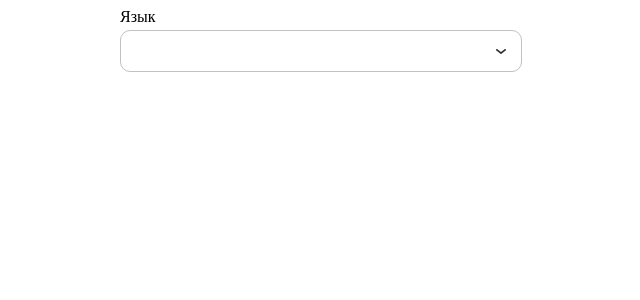
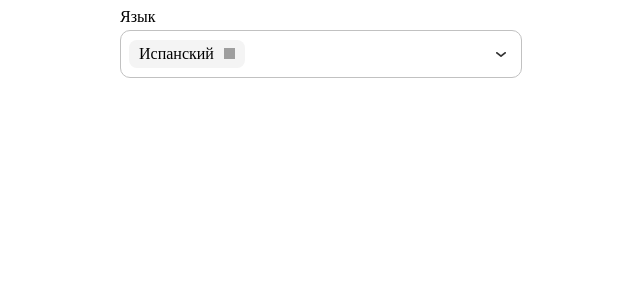
Before and after one commit to Parmon101/dropdown, a React (Create React App) app: page / in a window 1280 px wide. Shown: the top 300 px of the page, without its empty margins (320-960 px from the left). Built offline with nearby package versions, Linux system fonts and the light colour scheme; grey boxes are pictures that could not be loaded; the HTML template or start-up script is replaced by a standard one.

Commit message:
refactoring

```diff
--- a/src/components/Checkbox/Checkbox.tsx
+++ b/src/components/Checkbox/Checkbox.tsx
@@ -3,11 +3,8 @@ import { CheckboxType } from '../types/CheckboxType';
 import styles from './checkbox.module.css';
 
 export const Checkbox: React.FC<CheckboxType> = ({ data, onChange }) => {
-    const [_isChecked, setIsChecked] = React.useState(data.check);
-
     const changeCheck: React.ChangeEventHandler<HTMLInputElement> = () => {
-        setIsChecked((prev: boolean) => !prev);
-        onChange(data.id - 1);
+        onChange(data.id);
     };
 
     return (
--- a/src/components/Dropdown/Dropdown.tsx
+++ b/src/components/Dropdown/Dropdown.tsx
@@ -14,7 +14,7 @@ import { DataType } from '../types/DataType';
 const data = [
     { id: 1, name: 'Русский', img: rus, check: false },
     { id: 2, name: 'Английский', img: en, check: false },
-    { id: 3, name: 'Испанский', img: spain, check: false },
+    { id: 3, name: 'Испанский', img: spain, check: true },
     { id: 4, name: 'Немецкий', img: germany, check: false },
     { id: 5, name: 'Итальянский', img: italy, check: false },
     { id: 6, name: 'Польский', img: poland, check: false },
@@ -24,9 +24,10 @@ export const Dropdown: React.FC<DataType> = () => {
     const [arr, setArr] = React.useState(data);
     const [isActive, setIsActive] = React.useState(false);
 
-    const [isShowLang, _setIsShowLang] = React.useState(true);
-    const [isSearch, _setIsSearch] = React.useState(true);
-    const [isMulty, _setIsMulty] = React.useState(true);
+    const isShowLang = true;
+    const isSearch = true;
+    const isMulty = true;
+
     const [showCheck, setSowCheck] = React.useState(true);
 
     React.useEffect(() => {
@@ -35,8 +36,16 @@ export const Dropdown: React.FC<DataType> = () => {
     }, []);
 
     const toogle = (el: number) => {
-        const newContent = [...arr];
-        newContent[el].check = !newContent[el].check;
+        const newContent = arr.map((objLang) => {
+            const changeCheck = { ...objLang };
+
+            if (objLang.id == el) {
+                changeCheck.check = !changeCheck.check;
+            }
+
+            return changeCheck;
+        });
+
         setArr(newContent);
     };
 
@@ -52,9 +61,9 @@ export const Dropdown: React.FC<DataType> = () => {
     React.useEffect(() => {
         if (!isMulty) {
             const isOneItem = data.filter((element) => element.check);
-            isOneItem.length < 1 ? setSowCheck(true) : setSowCheck(false);
+            setSowCheck(isOneItem.length < 1);
         }
-    });
+    }, [isMulty]);
 
     return (
         <>
--- a/src/components/Select/Select.tsx
+++ b/src/components/Select/Select.tsx
@@ -2,20 +2,14 @@ import React from 'react';
 import styles from './select.module.css';
 import iClose from '../../assets/icon/close.svg';
 import iArrow from '../../assets/icon/arrow.svg';
-import { DataType } from '../types/DataType';
 import { SelectType } from '../types/SelectType';
 
 export const Select: React.FC<SelectType> = ({ showSelect, data, log, toogle, isActive }) => {
     const filter = data.filter((el) => el.check);
-    const [_selectId, setSelectId] = React.useState<DataType[] | DataType>(data);
-    const [_toogleCheck, setToogleCheck] = React.useState({});
 
     const changeCheck: React.MouseEventHandler<HTMLInputElement> = (el) => {
         const numId = Number(el.currentTarget.id);
-        setSelectId(data[numId - 1]);
-        setToogleCheck((prev: boolean) => !prev);
-
-        toogle(numId - 1);
+        toogle(numId);
     };
     return (
         <>
--- a/src/components/Table/Table.tsx
+++ b/src/components/Table/Table.tsx
@@ -7,13 +7,18 @@ import { TableType } from '../types/TableType';
 export const Table: React.FC<TableType> = ({ data, onChange, showLang, showCheck, showSearch }) => {
     const [filterData, setFilterData] = React.useState(data);
 
+    React.useEffect(() => {
+        setFilterData(data);
+    }, [data]);
+
     const handleSearch = (event: React.ChangeEvent<HTMLInputElement>) => {
-        let value = event.target.value.toLowerCase();
-        let result = [];
-        result = data.filter((data) => {
-            return data.name.toLowerCase().search(value) != -1;
+        const value = event.target.value.toLowerCase();
+        const filter = data.filter((data) => {
+            return data.name.toLowerCase().search(value) !== -1;
         });
-        setFilterData(result);
+        const res = [...filter];
+
+        setFilterData(res);
     };
 
     return (
```
